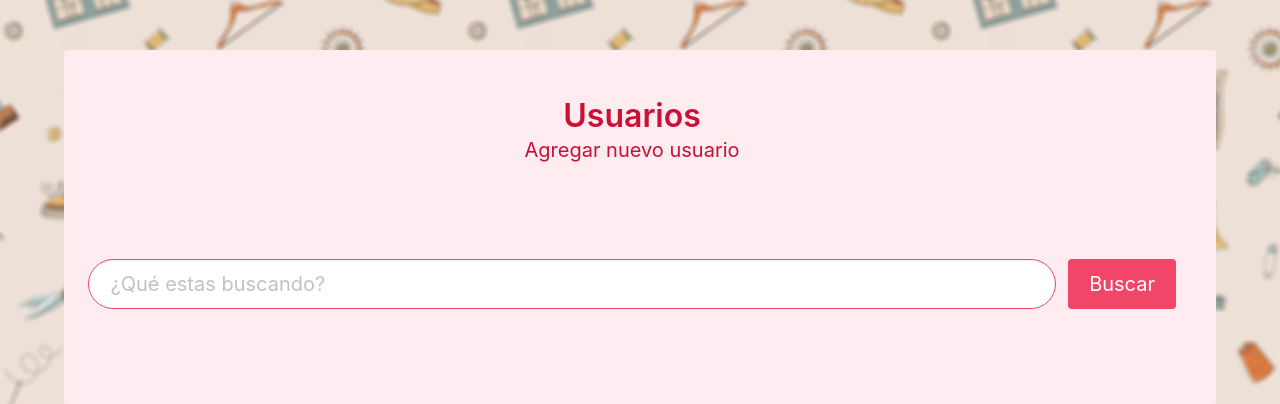
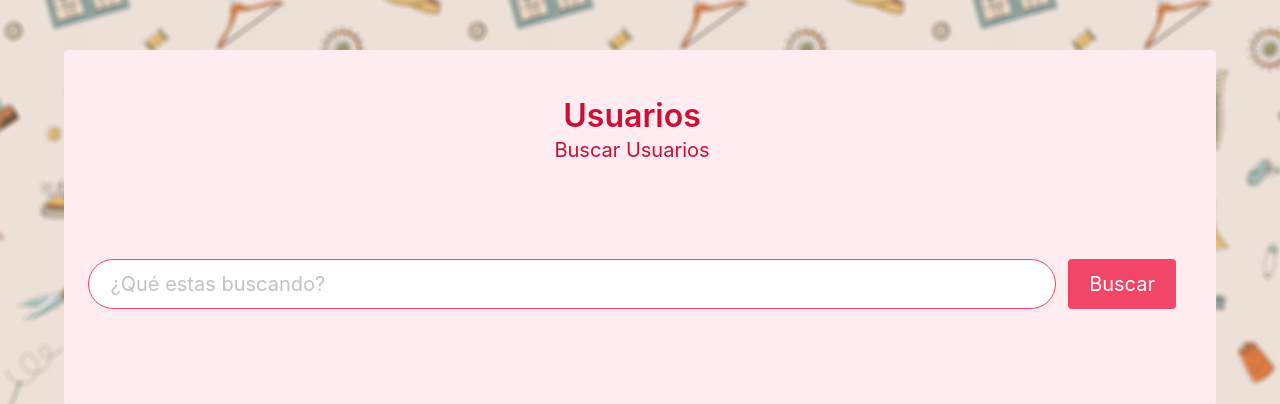
Before and after one commit to Proyecto-Confecciones-Marybet/confecciones-marybet, a PHP site: page /confecciones-marybet/index.php?vista=user_search in a window 1280 px wide. Shown: the part 56-460 px from the top of the page. Run offline with PHP 8.4, Linux system fonts and the light colour scheme; a user stored in the database is signed in.

Commit message:
user_search corregui buscar usuarios

```diff
--- a/Inventario/INVENTARIO/vistas/user_search.php
+++ b/Inventario/INVENTARIO/vistas/user_search.php
@@ -1,7 +1,7 @@
 <div class="container pb-6 pt-6 notification is-danger is-light is-rounded center">
 	<div class="center">
 		<h1 class="title">Usuarios</h1>
-		<h2 class="subtitle">Agregar nuevo usuario</h2>
+		<h2 class="subtitle">Buscar Usuarios</h2>
 	<div class="form-rest mb-6 mt-6"></div>
 
 <div class="container pb-6 pt-6">
```
